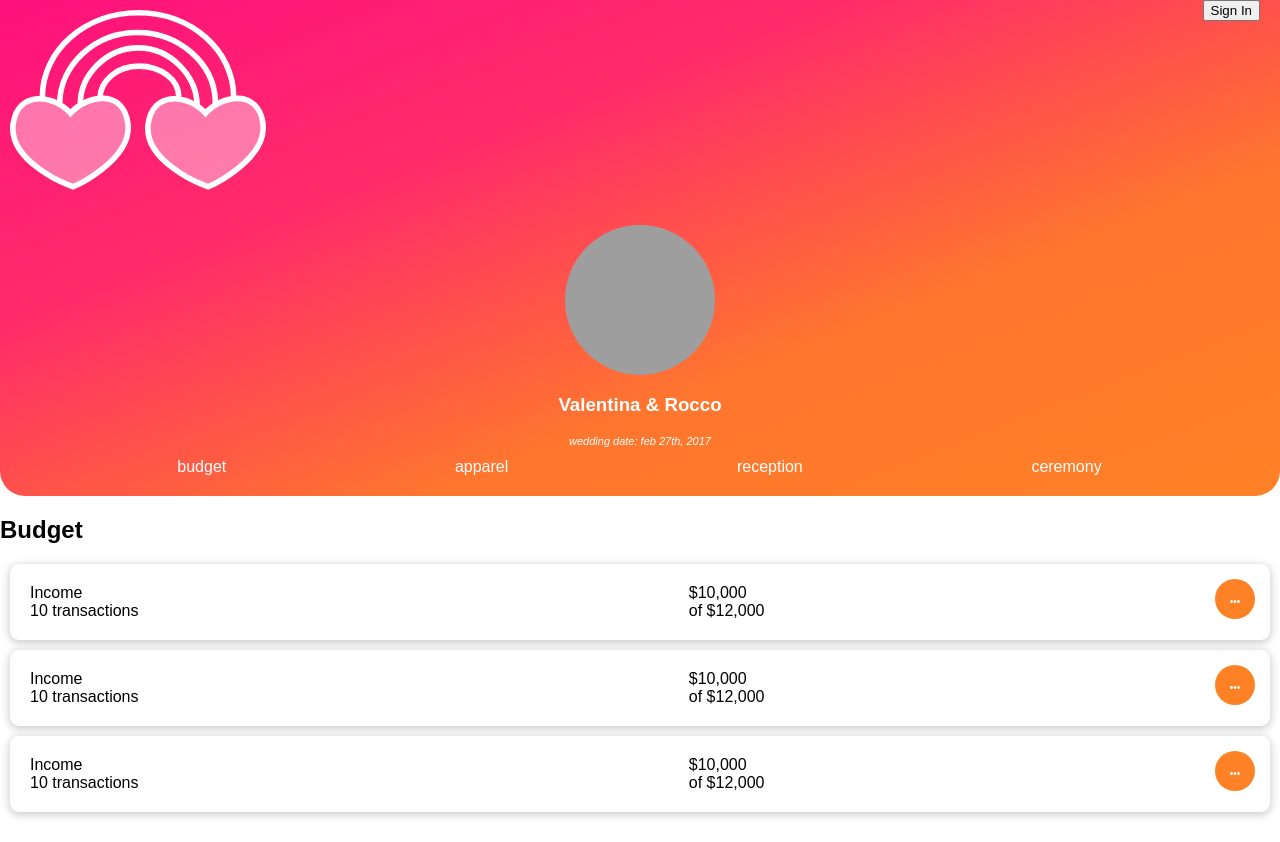
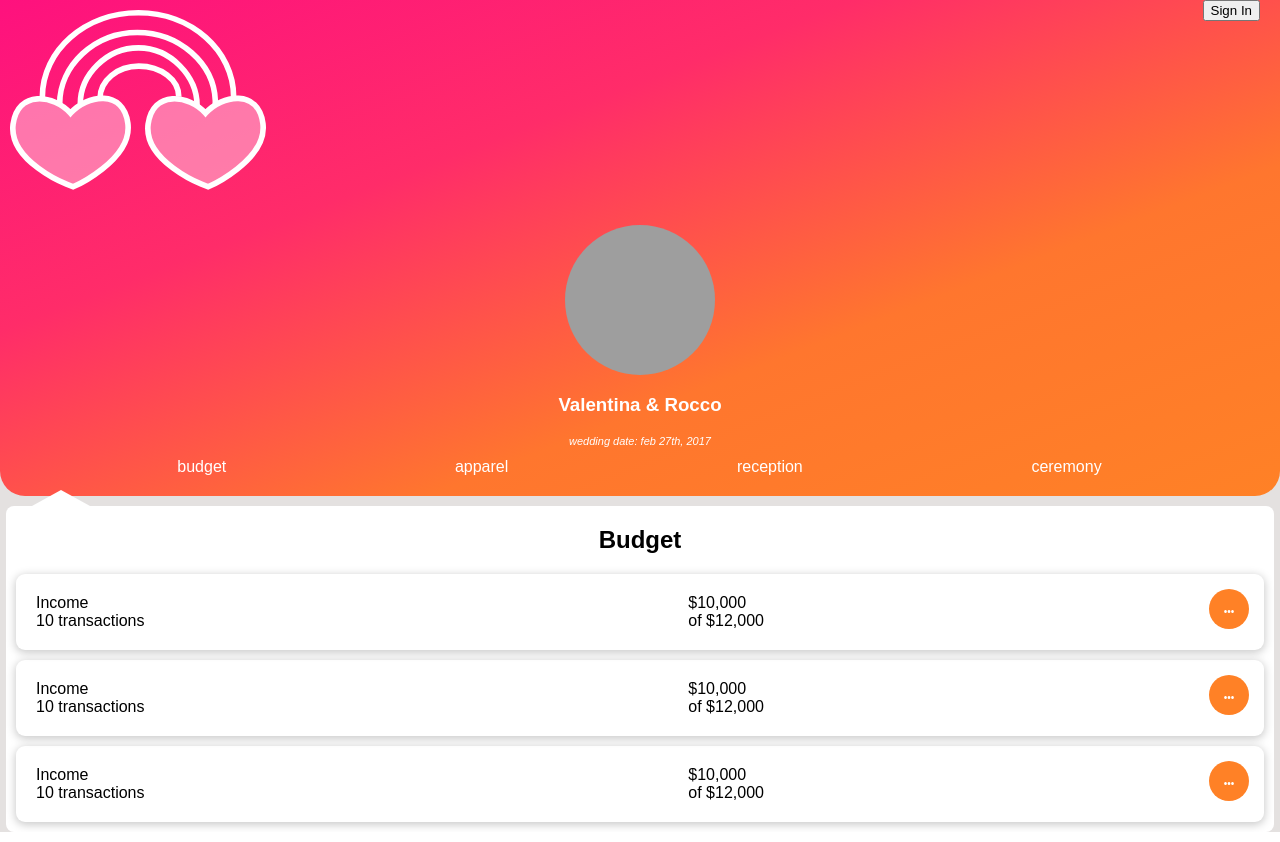
Before and after one commit to seven-seas-digital/Non-Wedding, a React (Create React App) app: page / in a window 1280 px wide. Built offline with nearby package versions, Linux system fonts and the light colour scheme; grey boxes are pictures that could not be loaded.

Commit message:
added the nav triangle - hardcoded to experiment with animations for now

```diff
--- a/src/components/App.css
+++ b/src/components/App.css
@@ -65,6 +65,7 @@
   justify-content: space-around;
   padding: 0 5% 20px;
   margin-left: -1px;
+  position: relative;
 }
 .nav-container li:not(:first-child) {
   /* border-left: 1px solid white;
@@ -74,6 +75,15 @@
   color: white;
   text-decoration: none;
 }
+
+.nav-container svg {
+  position: absolute;
+  top: 32px;
+  left: 33px;
+  transition:left 400ms ease-out;
+}
+
+
 .checklist-container {
   border-radius: 8px;
   background-color: white;
@@ -127,3 +137,7 @@
 .slick-slider {
   overflow: hidden;
 }
+
+.checklists {
+  margin: 10px 6px;
+}
--- a/src/components/App.js
+++ b/src/components/App.js
@@ -28,7 +28,7 @@ class App extends Component {
     // const activeChecklist = this.state.activeChecklist;
     const activeChecklist = this.props.activeChecklist;
     return (
-      <div className="app">
+      <div className="App">
         <Header
           updateChecklist={this.props.actions.changeChecklist} />
           <Checklist
--- a/src/components/Checklist.js
+++ b/src/components/Checklist.js
@@ -15,16 +15,6 @@ export default class Checklist extends Component {
     this.updateSlider = this.updateSlider.bind(this);
   }
 
-  // componentDidMount() {
-  //   this.updateSlider()
-  // }
-
-  // componentDidUpdate(prevProps, prevState, snapshot) {
-  //   const checklistType = prevProps.checklistType;
-  //   const slideId = checklistMap[checklistType];
-  //   this.slider.slickGoTo(slideId);
-  // }
-
   updateSlider(id) {
     this.slider.slickGoTo(id);
   }
@@ -39,16 +29,15 @@ export default class Checklist extends Component {
       slidesToShow: 1,
       slidesToScroll: 1,
       dots: false,
-      initialSlide: 0
+      initialSlide: slideId
     };
 
     if (this.slider) {
-
       this.updateSlider(slideId);
     }
 
     return (
-      <div class="fuck">
+      <div className="checklists">
         <Slider ref={slider => (this.slider = slider)} {...settings}>
           <div className="checklist-container">
             <h2>Budget</h2>
--- a/src/components/Nav.js
+++ b/src/components/Nav.js
@@ -1,14 +1,17 @@
 import React from 'react';
+import NavArrow from './NavArrow';
 
 const Nav = (props) => {
   function handleClick(e) {
     e.preventDefault();
     const type = e.target.closest('a').dataset.type;
     props.updateChecklist(type);
+    document.querySelector('.nav-container svg').style.left = 120;
   }
 
   return (
     <ul className="nav-container">
+      <NavArrow />
       <li onClick={handleClick}><a href="" data-type="budget">budget</a></li>
       <li onClick={handleClick}><a href="" data-type="apparel">apparel</a></li>
       <li onClick={handleClick}><a href="" data-type="reception">reception</a></li>
--- /dev/null
+++ b/src/components/NavArrow.js
@@ -0,0 +1,14 @@
+import React from 'react';
+
+export default () => {
+  return (
+    <svg width="58px" height="43px" viewBox="0 0 58 43" version="1.1">
+      <defs></defs>
+      <g id="Page-1" stroke="none" stroke-width="1" fill="none" fill-rule="evenodd">
+        <g id="reception-menu" transform="translate(-153.000000, -325.000000)" fill="#FFFFFF">
+          <polygon id="Polygon" points="182.007224 325 211.014447 341.070916 199.934674 367.074205 164.079774 367.074205 153 341.070916"></polygon>
+        </g>
+      </g>
+    </svg>
+  )
+}
```
